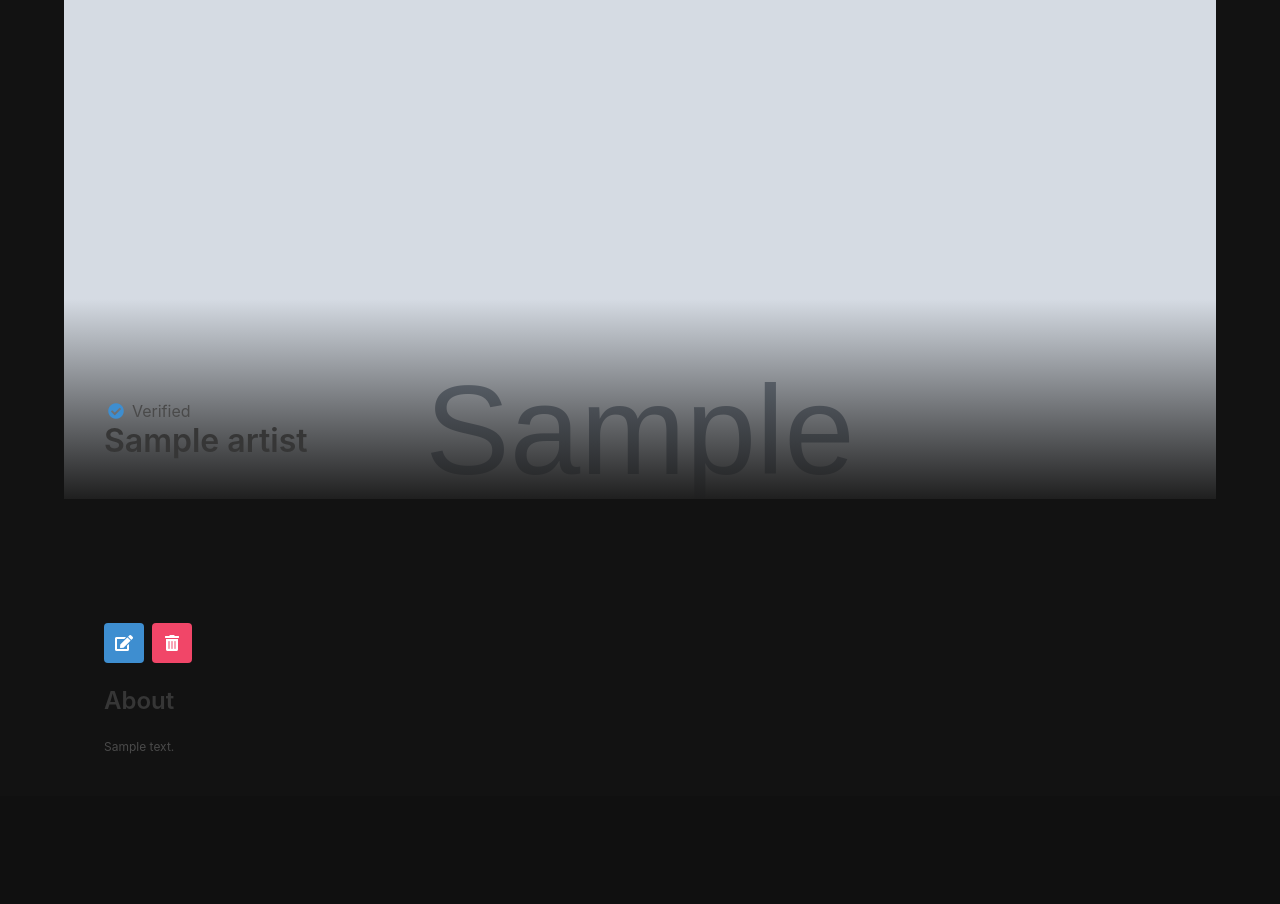
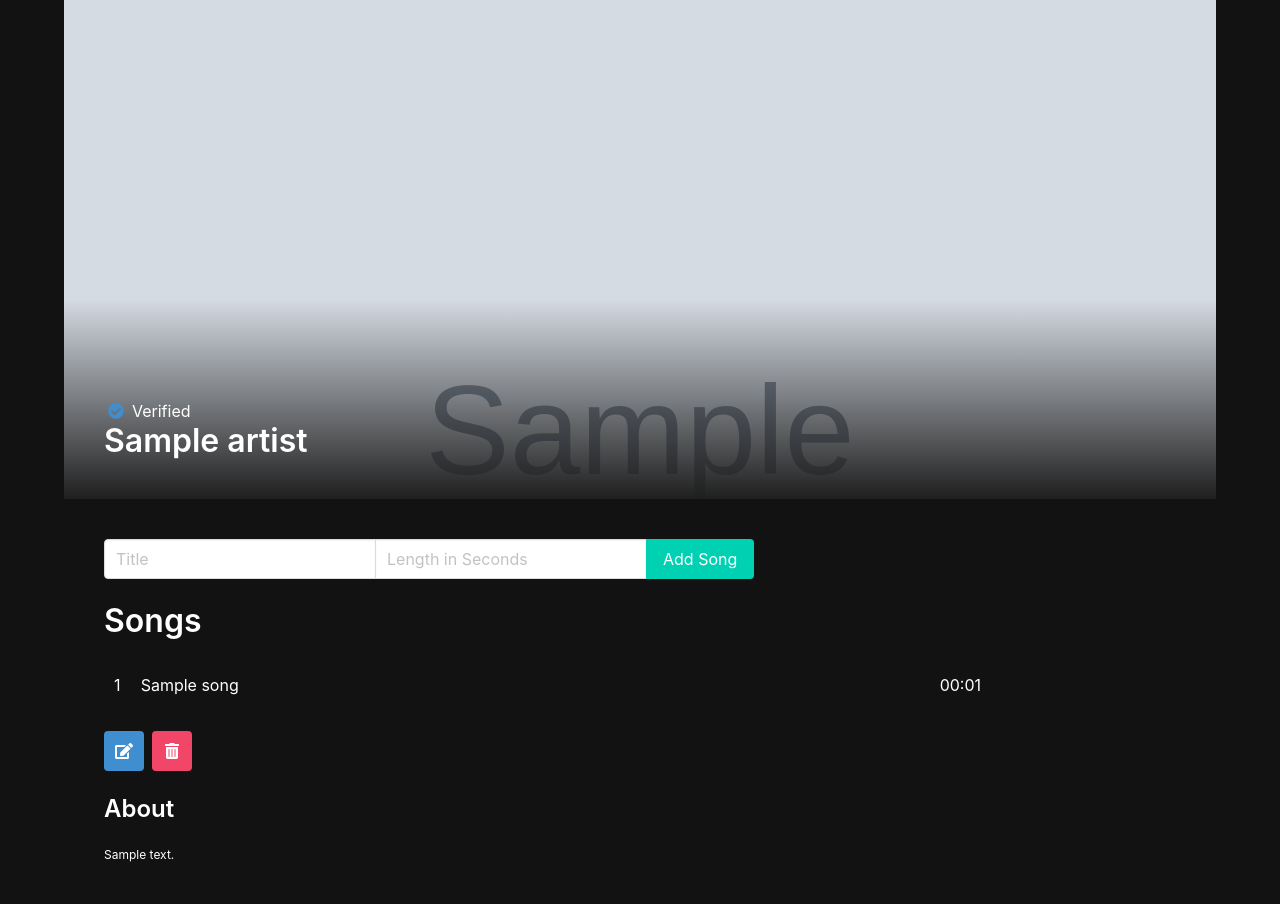
Before and after one commit to Signal-flow12/Python_Spotify_Clone, a Django app: page /artists/1/ in a window 1280 px wide. Shown: the part 53-957 px from the top of the page. Before the commit the page ends 807 px from the top, so only its background shows below. Run offline with Django 4.2, Linux system fonts and the light colour scheme; tables that the repository leaves empty hold one stand-in row (values such as "Sample post"); grey boxes marked "Sample" are stand-in pictures.

Commit message:
Added form to create new song

```diff
--- a/main_app/models.py
+++ b/main_app/models.py
@@ -1,4 +1,5 @@
 from django.db import models
+import time
 
 # Create your models here.
 class Artist(models.Model):
@@ -22,3 +23,6 @@
 
     def __str__(self):
         return self.title
+
+    def get_length(self):
+        return time.strftime("%M:%S", time.gmtime(self.length))
--- a/main_app/static/styles/main.css
+++ b/main_app/static/styles/main.css
@@ -76,3 +76,22 @@
   .detail__container {
     margin-top: 500px;
   }
+
+  .detail__songs {
+    width: 100%;
+    display: flex;
+    flex-direction: column;
+  }
+
+  .song {
+    width: 100%;
+    padding: 10px;
+    display: grid;
+    grid-template-columns: 0.1fr 3fr 1fr;
+    border-radius: 5px;
+  }
+
+  .song:hover {
+    background-color: hsla(0, 0%, 100%, 0.1);
+    cursor: pointer;
+  }
--- a/main_app/templates/artist_detail.html
+++ b/main_app/templates/artist_detail.html
@@ -14,6 +14,41 @@
     {% endif %}
     <h1 class="title">{{artist.name}}</h1>
 </div>
+<div class="detail__container">
+    <!-- inside detail songs element below the header -->
+
+<!-- Here you can see the action we provided
+    is to the song_create route with the artist pk -->
+    <form class="mb-5" action="{% url 'song_create' artist.pk %}" method="post">
+        {% csrf_token %}
+        <div class="field has-addons">
+            <div class="control">
+                <input
+                    class="input"
+                    type="text"
+                    name="title"
+                    placeholder="Title"
+                    required
+                />
+            </div>
+            <div class="control">
+                <input
+                    class="input"
+                    type="number"
+                    name="length"
+                    placeholder="Length in Seconds"
+                    min="1"
+                    required
+                />
+            </div>
+            <div class="control">
+                <input class="button is-primary" type="submit" value="Add Song" />
+            </div>
+        </div>
+    </form>
+
+    <!-- before the for loop for songs -->
+
     <div class="detail__songs mb-5">
         <h3 class="title is-3">Songs</h3>
 
@@ -21,7 +56,7 @@
         <div class="song">
             <span>{{forloop.counter}}</span>
             <span>{{song.title}}</span>
-        <span>{{song.length}}</span>
+            <span>{{song.get_length}}</span>
         </div>
         {% empty %}
         <article class="message">
@@ -31,7 +66,6 @@
         </article>
         {% endfor %}
     </div>
-<div class="detail__container">
     <div class="buttons">
         <a href="{% url 'artist_update' artist.pk %}" class="button is-info">
             <span class="icon">
@@ -50,4 +84,5 @@
     </div>
 </div>
 
+
 {% endblock %}
--- a/main_app/templates/base.html
+++ b/main_app/templates/base.html
@@ -7,14 +7,14 @@
         <meta charset="UTF-8" />
         <meta http-equiv="X-UA-Compatible" content="IE=edge" />
         <meta name="viewport" content="width=device-width, initial-scale=1.0" />
-        <link rel="stylesheet" href="{% static 'styles/main.css' %}">
-        <script src="{% static 'scripts/main.js' %}" defer></script>
         <link rel="stylesheet"
               href="https://cdn.jsdelivr.net/npm/bulma@0.9.2/css/bulma.min.css">
         <link rel="stylesheet" href="https://cdnjs.cloudflare.com/ajax/libs/font-awesome/5.15.4/css/all.min.css">
         <script src="https://code.jquery.com/jquery-3.6.0.min.js"
                 integrity="sha256-/xUj+3OJU5yExlq6GSYGSHk7tPXikynS7ogEvDej/m4="
                 crossorigin="anonymous"></script>
+        <link rel="stylesheet" href="{% static 'styles/main.css' %}">
+        <script src="{% static 'scripts/main.js' %}" defer></script>
         <title>Spotify -
             {% block title %}{% endblock %}
         </title>
--- a/main_app/urls.py
+++ b/main_app/urls.py
@@ -11,4 +11,5 @@
     path('artists/<int:pk>/', views.ArtistDetail.as_view(), name="artist_detail"),
     path('artists/<int:pk>/update',views.ArtistUpdate.as_view(), name="artist_update"),
     path('artists/<int:pk>/delete',views.ArtistDelete.as_view(), name="artist_delete"),
+    path('artists/<int:pk>/songs/new/',views.SongCreate.as_view(), name="song_create"),
 ]
--- a/main_app/views.py
+++ b/main_app/views.py
@@ -1,5 +1,6 @@
-from django.shortcuts import render
-from.models import Artist
+from django.shortcuts import render, redirect
+from django.views import View
+from.models import Artist, Song
 from django.views.generic.base import TemplateView
 from django.views.generic.edit import CreateView
 from django.views.generic import DetailView
@@ -20,15 +21,15 @@
         context["songs"] = songs # this is where we add the key into our context object for the view to use
         return context
 
-class Song:
-    def __init__(self, title, album):
-        self.title = title
-        self.album = album
+# class Song:
+#     def __init__(self, title, album):
+#         self.title = title
+#         self.album = album
 
-songs = [
-    Song("Lost", "stressed and depressed"),
-    Song("Do it for the stunt", "No clue album")
-]
+# songs = [
+#     Song("Lost", "stressed and depressed"),
+#     Song("Do it for the stunt", "No clue album")
+# ]
 
 class ArtistCreate(CreateView):
     model = Artist
@@ -66,3 +67,12 @@
     model = Artist
     template_name = "artist_delete.html"
     success_url = "/artists/"
+
+class SongCreate(View):
+
+    def post(self, request, pk):
+        title = request.POST.get("title")
+        length = request.POST.get("length")
+        artist = Artist.objects.get(pk=pk)
+        Song.objects.create(title=title, length=length, artist=artist)
+        return redirect('artist_detail', pk=pk)
```
Lines whose indentation alone changed are shown as unchanged.
